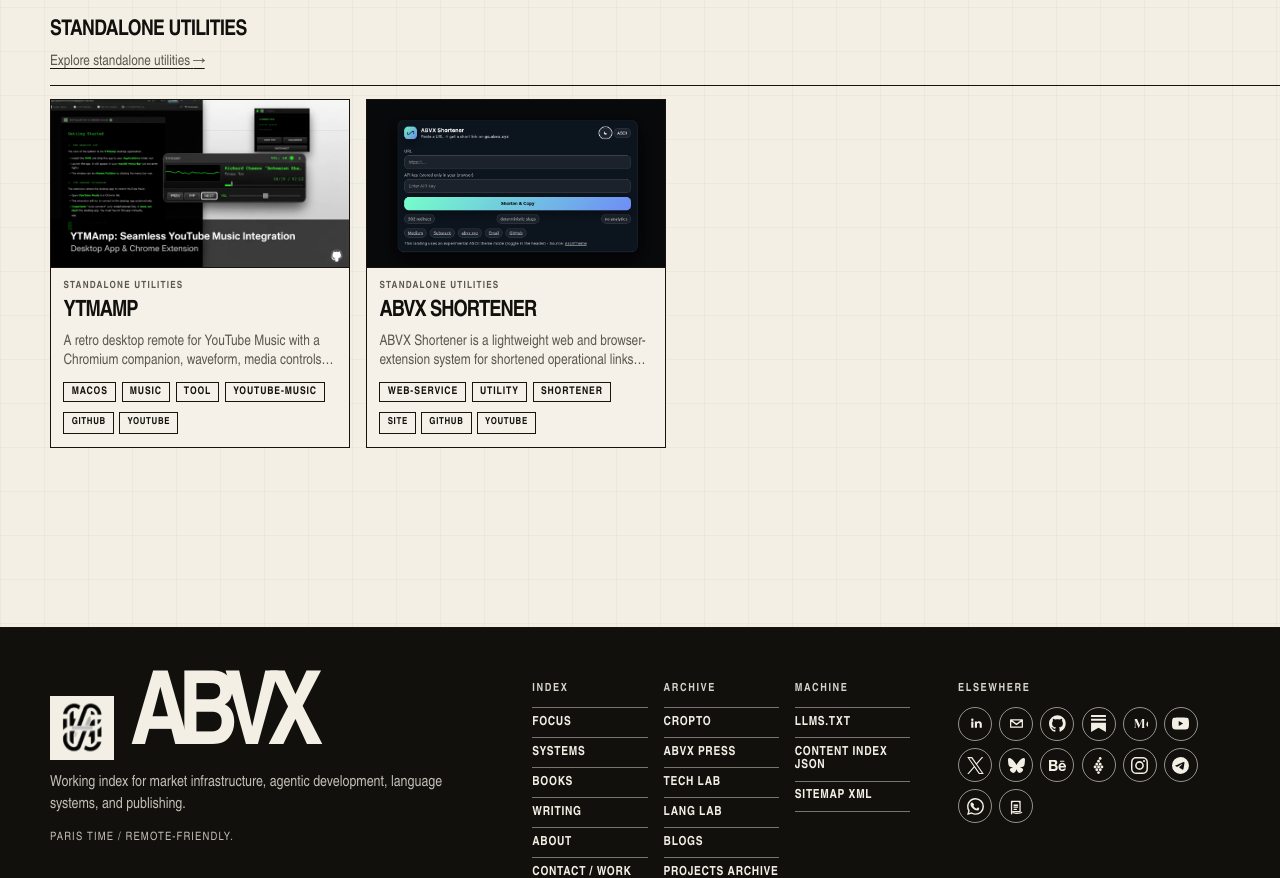
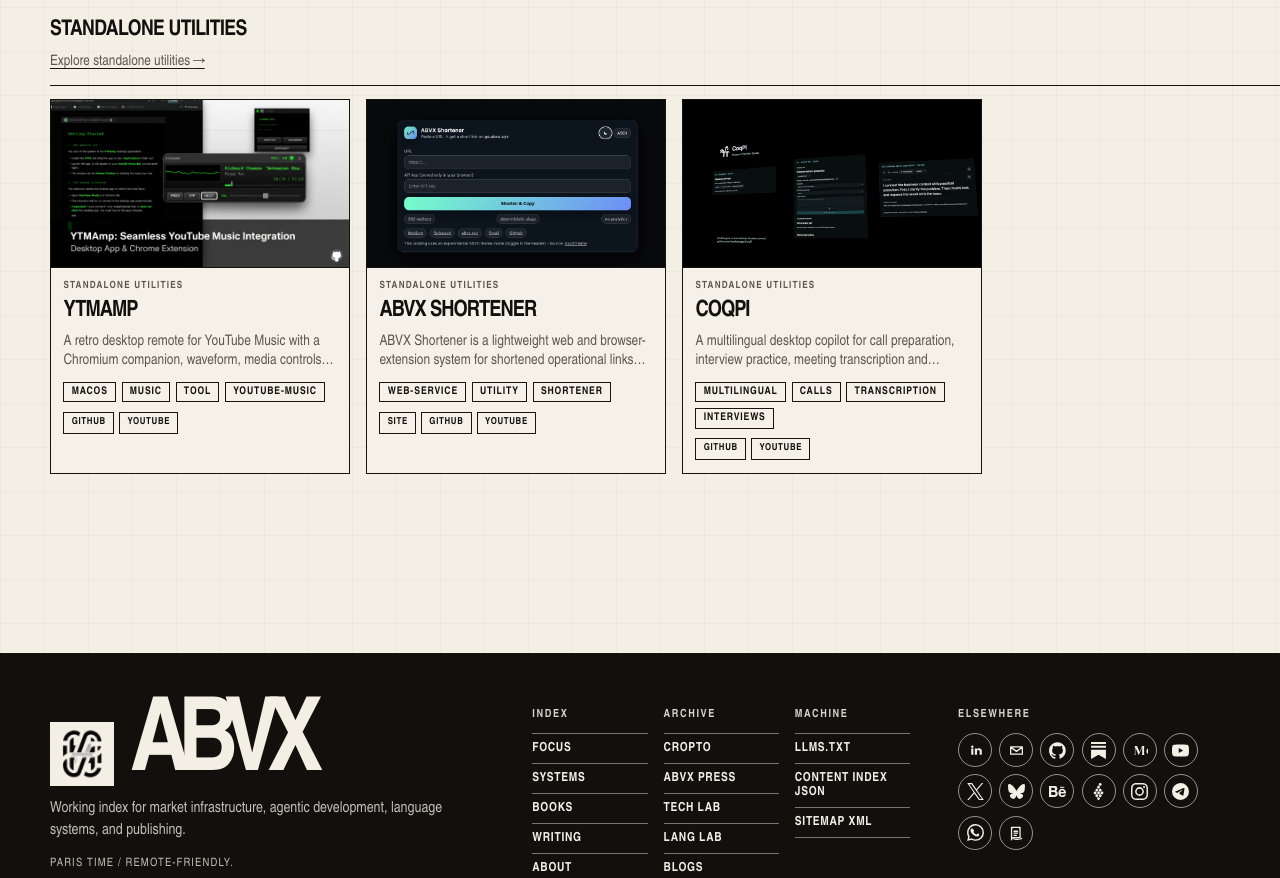
Before and after one commit to markoblogo/ABVXsite, a Next.js app: page /systems in a window 1280 px wide. Shown: the part 8176-9054 px from the top of the page. Built offline with nearby package versions, Linux system fonts and the light colour scheme.

Commit message:
feat(systems): surface CoqPi and derive standalone utilities from metadata

```diff
--- a/content/pages.json
+++ b/content/pages.json
@@ -16,6 +16,6 @@
     "updatedAt": "2026-10-13"
   },
   "/systems": {
-    "updatedAt": "2026-10-13"
+    "updatedAt": "2026-10-14"
   }
 }
--- a/content/work/coqpi.md
+++ b/content/work/coqpi.md
@@ -6,24 +6,75 @@
   "status": "building",
   "visibility": "public",
   "title": "CoqPi",
-  "summary": "A private multilingual desktop copilot for live calls, interview practice, meeting transcription, and reviewed follow-up.",
+  "summary": "A multilingual desktop copilot for call preparation, interview practice, meeting transcription and reviewed follow-up.",
   "primarySection": "systems",
-  "appearsIn": ["systems"],
-  "group": "Personal AI systems",
+  "appearsIn": [
+    "systems"
+  ],
+  "group": "Standalone Utilities",
   "publishedAt": "2026-09-14",
-  "updatedAt": "2026-09-14",
+  "updatedAt": "2026-10-14",
   "homepageEligible": true,
-  "tags": ["multilingual", "calls", "transcription", "interviews", "privacy"],
+  "tags": [
+    "multilingual",
+    "calls",
+    "transcription",
+    "interviews",
+    "privacy"
+  ],
   "links": [
-    { "type": "github", "label": "GitHub", "url": "https://github.com/markoblogo/CoqPi" }
+    {
+      "type": "github",
+      "label": "GitHub",
+      "url": "https://github.com/markoblogo/CoqPi"
+    },
+    {
+      "type": "youtube",
+      "label": "Product demo",
+      "url": "https://youtu.be/rqKXx_Z5AR0"
+    }
   ],
-  "relatedSlugs": ["abvx-os", "pocket-os-cardputer"],
+  "relatedSlugs": [
+    "abvx-os",
+    "pocket-os-cardputer"
+  ],
   "featured": false,
   "sortRank": 120,
   "needsCopyReview": false,
   "needsMediaReview": false,
-  "needsLinkReview": false
+  "needsLinkReview": false,
+  "media": {
+    "src": "/media/work/coqpi/hero.jpg",
+    "alt": "CoqPi showing meeting preparation, French interview practice and a contextual English response",
+    "role": "project-screenshot"
+  },
+  "heroImage": {
+    "src": "/media/work/coqpi/hero.jpg",
+    "alt": "CoqPi showing meeting preparation, French interview practice and a contextual English response",
+    "role": "project-screenshot"
+  }
 }
 ---
 
-CoqPi supports live multilingual conversations while keeping the primary reply surface simple. Translation, response preparation, transcription and reviewed follow-up remain distinct steps so the operator can see and approve what happens next.
+CoqPi is a local-first desktop copilot for multilingual conversations. It brings preparation, practice, transcription and reviewed follow-up into one application for Apple Silicon Macs.
+
+## Prepare. Practise. Speak.
+
+- Prepare a session brief from context you explicitly select.
+- Rehearse interviews and practise languages with feedback and a local practice history.
+- Transcribe meetings without assistant analysis, then review and export the transcript.
+- Use Live mode to follow English, French, Russian and Ukrainian speech and prepare a short contextual response.
+
+The person using CoqPi stays in control of what is shared and what happens next.
+
+## Local-first, with explicit cloud boundaries
+
+Transcripts, profiles and context packs stay in local runtime storage. OpenAI-backed transcription and assistant features send the selected audio or prompt context to OpenAI; CoqPi is not an entirely offline assistant.
+
+The app does not autonomously join calls or send messages. Gmail and Calendar actions require explicit approval. Speaker marking is manual rather than voice identification.
+
+## Current stage
+
+CoqPi is an MVP. Preparation and transcription are available, while repeated real-call latency and speaker-attribution validation remain unfinished. The public macOS build targets Apple Silicon and is unsigned and not notarized.
+
+[Explore the source and setup guide](https://github.com/markoblogo/CoqPi) or [download the latest macOS release](https://github.com/markoblogo/CoqPi/releases/latest).
--- a/package.json
+++ b/package.json
@@ -43,7 +43,7 @@
     "cortex-abv:observe-public-repositories": "node scripts/cortex-abv-observe-public-project-repositories.mjs",
     "cortex-abv:compare-repository-snapshots": "node scripts/cortex-abv-compare-repository-observation-snapshots.mjs",
     "cortex-abv:write-side-artifact": "node scripts/cortex-abv-write-side-review-artifact.mjs",
-    "test:sync": "node --test test/publication-lane.test.mjs test/production-command.test.mjs test/release-ready.test.mjs test/publication-scope.test.mjs test/publication-qa.test.mjs test/editorial-release-check.test.mjs test/youtube-pages.test.mjs test/editorial-checks-tree.test.mjs test/youtube-feed.test.mjs test/markdown-content.test.mjs test/project-description-sync.test.mjs test/cortex-abv-write-side-policy.test.mjs test/cortex-abv-owner-review-decision.test.mjs test/cortex-abv-write-side-executor-design.test.mjs test/cortex-abv-executor-wiring-boundary.test.mjs test/cortex-abv-actual-executor-wiring.test.mjs test/latest-section-entry.test.mjs test/writing-window.test.mjs test/cortex-abv.test.mjs test/cortex-abv-private-runtime-export.test.mjs test/cortex-abv-public-presence.test.mjs test/cortex-abv-project-registry.test.mjs test/cortex-abv-repository-observer.test.mjs test/cortex-abv-repository-change-proposal.test.mjs test/ecosystem-registry.test.mjs test/working-stories.test.mjs test/publication-packet.test.mjs test/writing-chronology.test.mjs test/deployment-scope.test.mjs test/kitchen-notes.test.mjs",
+    "test:sync": "node --test test/systems-catalogue.test.mjs test/publication-lane.test.mjs test/production-command.test.mjs test/release-ready.test.mjs test/publication-scope.test.mjs test/publication-qa.test.mjs test/editorial-release-check.test.mjs test/youtube-pages.test.mjs test/editorial-checks-tree.test.mjs test/youtube-feed.test.mjs test/markdown-content.test.mjs test/project-description-sync.test.mjs test/cortex-abv-write-side-policy.test.mjs test/cortex-abv-owner-review-decision.test.mjs test/cortex-abv-write-side-executor-design.test.mjs test/cortex-abv-executor-wiring-boundary.test.mjs test/cortex-abv-actual-executor-wiring.test.mjs test/latest-section-entry.test.mjs test/writing-window.test.mjs test/cortex-abv.test.mjs test/cortex-abv-private-runtime-export.test.mjs test/cortex-abv-public-presence.test.mjs test/cortex-abv-project-registry.test.mjs test/cortex-abv-repository-observer.test.mjs test/cortex-abv-repository-change-proposal.test.mjs test/ecosystem-registry.test.mjs test/working-stories.test.mjs test/publication-packet.test.mjs test/writing-chronology.test.mjs test/deployment-scope.test.mjs test/kitchen-notes.test.mjs",
     "media:review": "node scripts/media-optimization-report.mjs",
     "media:derivatives": "node scripts/generate-image-derivatives.mjs",
     "feeds:check": "node scripts/check-feed-covers.mjs",
--- a/src/app/systems/page.tsx
+++ b/src/app/systems/page.tsx
@@ -1,3 +1,4 @@
+import { systemsGroupSlugs } from '@/lib/systems-catalogue.mjs';
 import ProjectCatalogueCard from '@/components/ProjectCatalogueCard';
 import JsonLd from '@/components/JsonLd';
 import PageHeader from '@/components/PageHeader';
@@ -146,7 +147,7 @@ export default function SystemsPage() {
   const editorialBySlug = new Map(getEditorialArticles().map((article) => [article.slug, article]));
   const amiEditorials = getEditorialArticles().filter((article) => article.translationGroup === 'ami-agro-market-infrastructure')
     .map(({ href, linkLabel, language }) => ({ href, linkLabel, language }));
-  const listedArtifacts = ecosystems.flatMap((ecosystem) => ecosystem.groups.flatMap((group) => group.slugs));
+  const listedArtifacts = ecosystems.flatMap((ecosystem) => ecosystem.groups.flatMap((group) => systemsGroupSlugs(group, artifacts)));
   const listedItems = itemsForSlugs(artifacts, listedArtifacts, new Set<string>());
   const usedSlugs = new Set<string>();
 
@@ -179,7 +180,7 @@ export default function SystemsPage() {
       {ecosystems.map((ecosystem) => {
         const titleId = slugifyFragment(ecosystem.title);
         const renderedGroups = ecosystem.groups
-          .map((group: SystemsGroup) => ({ ...group, items: itemsForSlugs(artifacts, group.slugs, usedSlugs) }))
+          .map((group: SystemsGroup) => ({ ...group, items: itemsForSlugs(artifacts, systemsGroupSlugs(group, artifacts), usedSlugs) }))
           .filter((group) => group.items.length);
 
         if (!renderedGroups.length) return null;
--- /dev/null
+++ b/src/lib/systems-catalogue.mjs
@@ -0,0 +1,11 @@
+// Existing pinned items retain their order. New standalone utilities opt in
+// through public content metadata, without editing the page's slug arrays.
+export function systemsGroupSlugs(group, artifacts) {
+  const pinned = [...group.slugs];
+  if (group.title !== 'Standalone Utilities') return pinned;
+  const seen = new Set(pinned);
+  const additions = artifacts.filter(item => item.group === group.title && !seen.has(item.slug))
+    .sort((a, b) => (a.sortRank ?? 999) - (b.sortRank ?? 999) || a.slug.localeCompare(b.slug));
+  for (const item of additions) { if (!seen.has(item.slug)) { pinned.push(item.slug); seen.add(item.slug); } }
+  return pinned;
+}
```
Also changed, not shown: public/content-index.json, public/llms.txt, public/media/work/coqpi/hero.jpg (added), 2 other files (tests, documents, lock files or other folders).
